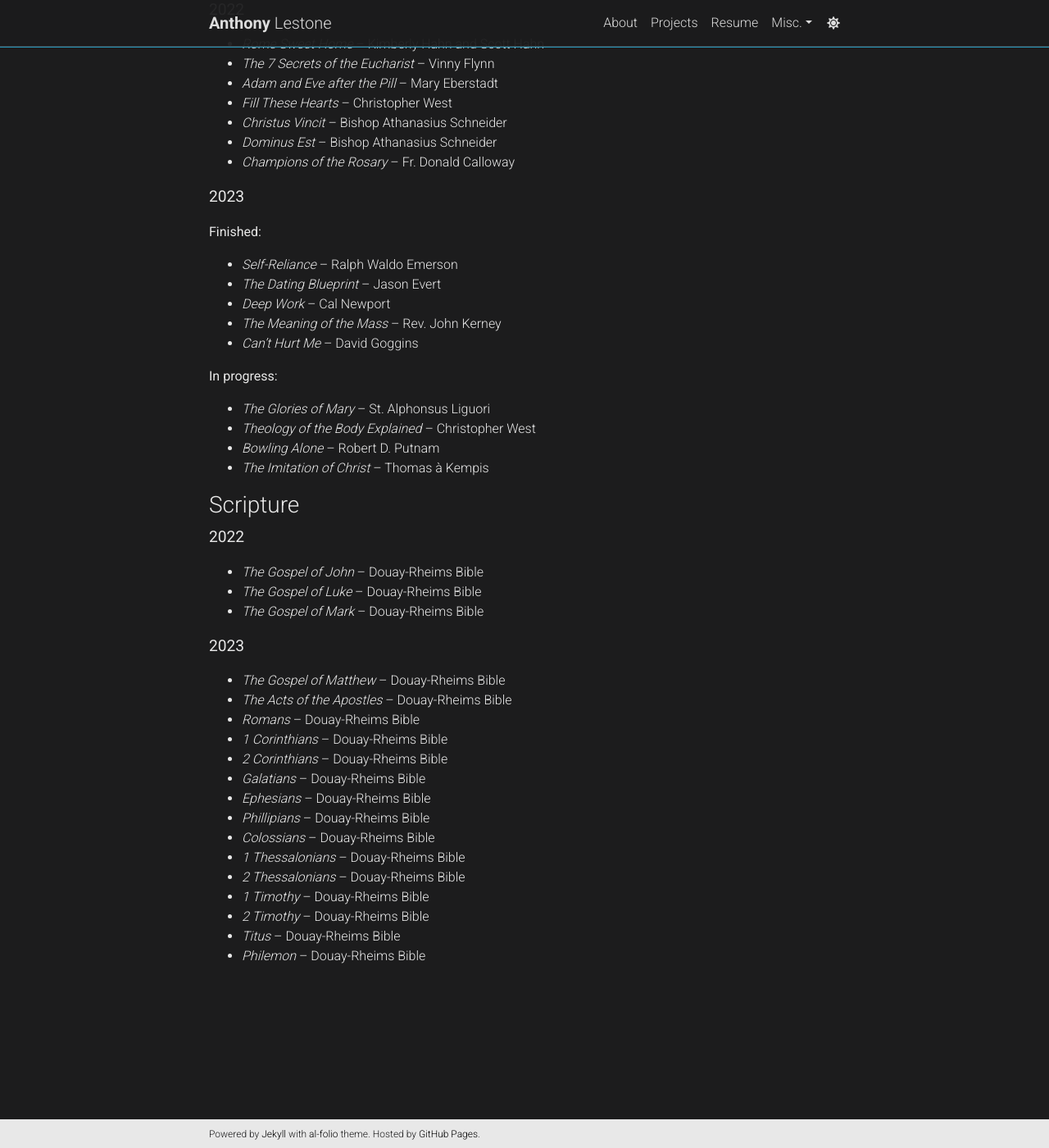
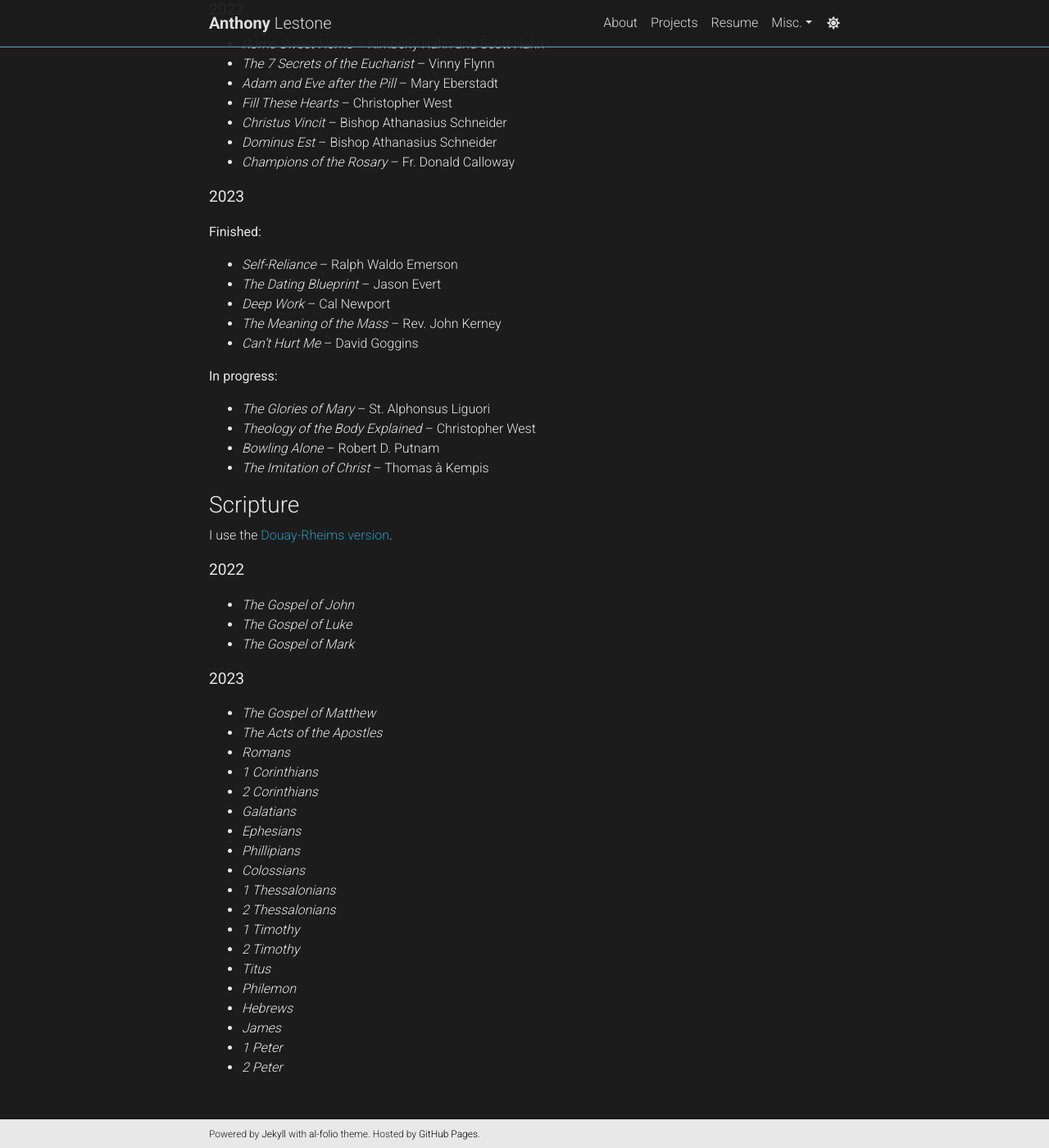
Before and after one commit to anthonylestone/anthonylestone.github.io, a Jekyll site: the page built from _pages/readinglist.md, in a window 1280 px wide and 1400 px high, scrolled down 269 px. Shown: the whole window at 82% size. Built offline with Jekyll 4.4.1, drawn with Linux system fonts in a browser that asks for light colours; comment, search, counter and statistics services are not loaded; a style sheet for code colours, icons or effects is not loaded.

Commit message:
updated Bible reading

```diff
--- a/_pages/readinglist.md
+++ b/_pages/readinglist.md
@@ -38,26 +38,32 @@ Books are listed in the order that they were completed.
 
 ### Scripture
 
+I use the [Douay-Rheims version](https://tanbooks.com/products/books/douay-rheims-bible-paperbound/).
+
 <b><big>2022</big><b>
 
-- *The Gospel of John* -- Douay-Rheims Bible
-- *The Gospel of Luke* -- Douay-Rheims Bible
-- *The Gospel of Mark* -- Douay-Rheims Bible
+- *The Gospel of John*
+- *The Gospel of Luke*
+- *The Gospel of Mark*
 
 <b><big>2023</big><b>
 
-- *The Gospel of Matthew* -- Douay-Rheims Bible
-- *The Acts of the Apostles* -- Douay-Rheims Bible
-- *Romans* -- Douay-Rheims Bible
-- *1 Corinthians* -- Douay-Rheims Bible
-- *2 Corinthians* -- Douay-Rheims Bible
-- *Galatians* -- Douay-Rheims Bible
-- *Ephesians* -- Douay-Rheims Bible
-- *Phillipians* -- Douay-Rheims Bible
-- *Colossians* -- Douay-Rheims Bible
-- *1 Thessalonians* -- Douay-Rheims Bible
-- *2 Thessalonians* -- Douay-Rheims Bible
-- *1 Timothy* -- Douay-Rheims Bible
-- *2 Timothy* -- Douay-Rheims Bible
-- *Titus* -- Douay-Rheims Bible
-- *Philemon* -- Douay-Rheims Bible
+- *The Gospel of Matthew*
+- *The Acts of the Apostles*
+- *Romans*
+- *1 Corinthians*
+- *2 Corinthians*
+- *Galatians*
+- *Ephesians*
+- *Phillipians*
+- *Colossians*
+- *1 Thessalonians*
+- *2 Thessalonians*
+- *1 Timothy*
+- *2 Timothy*
+- *Titus*
+- *Philemon*
+- *Hebrews*
+- *James*
+- *1 Peter*
+- *2 Peter*
```
